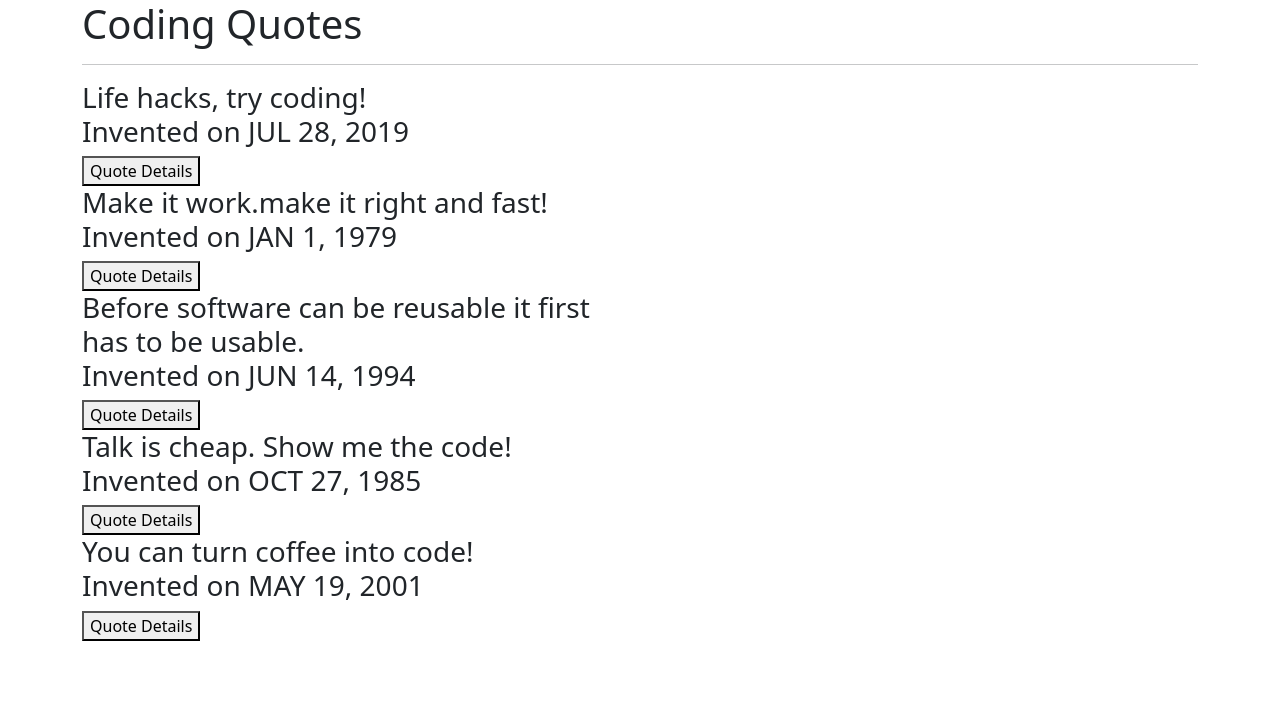
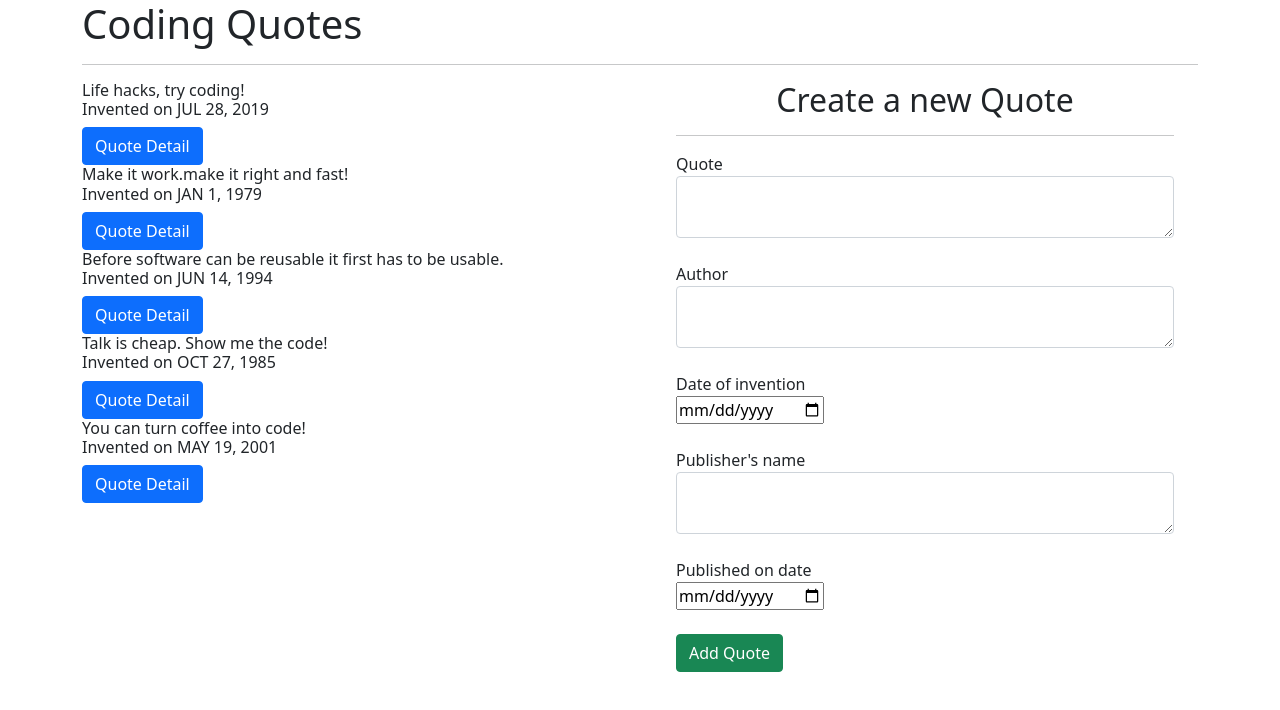
Before and after one commit to chelseaayoo/Quotes-app, an Angular app: page / in a window 1280 px wide. Shown: the top 710 px of the page. Built offline with nearby package versions, Linux system fonts and the light colour scheme.

Commit message:
create likes directive

```diff
--- /dev/null
+++ b/src/app/likes.directive.ts
@@ -0,0 +1,10 @@
+import { Directive } from '@angular/core';
+
+@Directive({
+  selector: '[appLikes]'
+})
+export class LikesDirective {
+
+  constructor() { }
+
+}
--- a/src/app/quote-form/quote-form.component.html
+++ b/src/app/quote-form/quote-form.component.html
@@ -1,49 +1,41 @@
-<div class="container fluid">
+<div class="container-fluid">
     <h2 class="text-center">Create a new Quote</h2>
     <hr>
-    </div>
-    <form #quoteForm='ngForm'>
+    <form (ngSubmit)='submitQuote()'  #quoteForm='ngForm'>
         <div class="form-group">
 
             <label for="name">Quote</label>
-            <textarea class="form-control" id="name"[(ngModel)]="newQuote.name" name="name" #name='ngModel' required></textarea><br>
+            <textarea class="form-control" id="name" [(ngModel)]="newQuote.name" name="name" #name='ngModel' required></textarea><br>
             <div [hidden]="name.valid || name.pristine" class="alert alert-danger">
-                <p>Type your quote.</p>
-
-            <!-- Testing to see if we get any data -->
-          <!-- Display {{newQuote.name}} -->
-
-
+              <p>Type the quote</p>
+            </div>
         </div>
         <div class="form-group">
 
             <label for="author">Author</label>
-            <textarea class="form-control" id="author" [(ngModel)]="newQuote.author" name="author" #author='ngModel' required></textarea><br>
+            <textarea class="form-control" id="author" [(ngModel)]="newQuote.author" name="author" #author="ngModel" required></textarea><br>
             <div [hidden]="author.valid || author.pristine" class="alert alert-danger">
-                <p>Type the author's name.</p>
-            </div>
-
-        </div>
-        <div class="form-group">
-            <label for="complete">Invention date</label><br>
-            <input type='date' id="complete"[(ngModel)]="newQuote.inventionDate" name="inventionDate" #inventionDate='ngModel'  required><br><br>
-            <div [hidden]="inventionDate.valid || inventionDate.pristine" class="alert alert-danger">
-                <p>Indicate when the quote was invented.</p>
-            </div>
-
-        </div>
-        <div class="form-group">
-            <label for="publisher">Publisher</label>
-            <textarea class="form-control" id="publisher" [(ngModel)]="newQuote.author" name="publisher" #publisher='ngModel' required></textarea><br>
-            <div [hidden]="publisher.valid || publisher.pristine" class="alert alert-danger">
-                <p>Type the publisher's name.</p>
+              <p>Type the author's name.</p>
             </div>
         </div>
         <div class="form-group">
-            <label for="completion">Date of publish</label><br>
-            <input type='date' id="completion" [(ngModel)]="newQuote.inventionDate" name="inventionDate" #inventionDate='ngModel' required>
+
+            <label for="complete">Date of invention</label><br>
+            <input type='date' id="complete" [(ngModel)]="newQuote.inventionDate" name="inventionDate" #inventionDate="ngModel" required><br><br>
             <div [hidden]="inventionDate.valid || inventionDate.pristine" class="alert alert-danger">
-                <p>Indicate the date of publishing.</p>
+              <p>Insert the invention date</p>
             </div>
+        </div>
+        <div class="form-group">
 
+            <label for="publisher">Publisher's name</label>
+            <textarea class="form-control" id="publisher" required></textarea><br>
+        </div>
+        <div class="form-group">
+
+            <label for="complete">Published on date</label><br>
+            <input type='date' id="complete" required>
+        </div>
+        <br><button type="submit" class="btn btn-success">Add Quote</button>
+    </form>
   </div>
--- a/src/app/quote-form/quote-form.component.ts
+++ b/src/app/quote-form/quote-form.component.ts
@@ -1,4 +1,6 @@
-import { Component, OnInit } from '@angular/core';
+import { Component, OnInit, Output, EventEmitter } from '@angular/core';
+import { Quote } from '../quote';
+
 
 @Component({
   selector: 'app-quote-form',
@@ -6,6 +8,12 @@ import { Component, OnInit } from '@angular/core';
   styleUrls: ['./quote-form.component.css']
 })
 export class QuoteFormComponent implements OnInit {
+  newQuote = new Quote(0,"","",new Date());
+@Output() addQuote = new EventEmitter<Quote>();
+
+  submitQuote(){
+this.addQuote.emit(this.newQuote);
+  }
 
   constructor() { }
 
--- a/src/app/quote/quote.component.html
+++ b/src/app/quote/quote.component.html
@@ -1,4 +1,4 @@
-<div class="container">
+<!-- <div class="container">
   <h1>Coding Quotes</h1>
   <hr>
   <div class="row">
@@ -8,6 +8,33 @@
             <h3>{{quote.name}}  <br> Invented on {{quote.inventionDate|date|uppercase}}</h3>
             <button (click)='toggleDetails(i)'>Quote Details</button>
             </div>
-        <div *ngIf='quote.showAuthor'>
-            <app-quote-detail *ngIf='quote.showAuthor' [quote]='quote' (isComplete) = 'deleteQuote($event,i)'></app-quote-detail>
+            <div *ngIf='quote.showAuthor'>
+                <app-quote-detail *ngIf='quote.showAuthor' [quote]='quote' (isComplete) = 'deleteQuote($event,i)'></app-quote-detail>
+
+            </div>
         </div>
+
+     </div>
+</div>                             -->
+<div class="container">
+    <h1>Coding Quotes</h1>
+    <hr>
+
+    <div class="row">
+      <div class="col-md-6">
+        <div *ngFor='let quote of quotes;let i = index'>
+          <div>
+            <h6>{{quote.name}} <br> Invented on  {{quote.inventionDate|date|uppercase}}</h6>
+            <button (click)='toggleDetails(i)' class="btn btn-primary">Quote Detail</button>
+          </div>
+
+          <div *ngIf='quote.showAuthor'>
+            <app-quote-detail  [quote]='quote' (isComplete) = 'deleteQuote($event,i)'></app-quote-detail>
+          </div>
+        </div>
+      </div>
+      <div class="col-md-6">
+        <app-quote-form (addQuote)="addNewQuote($event)"></app-quote-form>
+      </div>
+    </div>
+  </div>
--- a/src/app/quote/quote.component.ts
+++ b/src/app/quote/quote.component.ts
@@ -31,6 +31,12 @@ export class QuoteComponent implements OnInit {
       }
     }
   }
+  addNewQuote(quote:any){
+    let quoteLength = this.quotes.length;
+    quote.id = quoteLength+1;
+    quote.inventionDate = new Date(quote.inventionDate)
+    this.quotes.push(quote)
+  }
 
 
   constructor() { }
```
Also changed, not shown: src/app/app.module.ts (+7 -2 lines), 1 other file (tests, documents, lock files or other folders).
